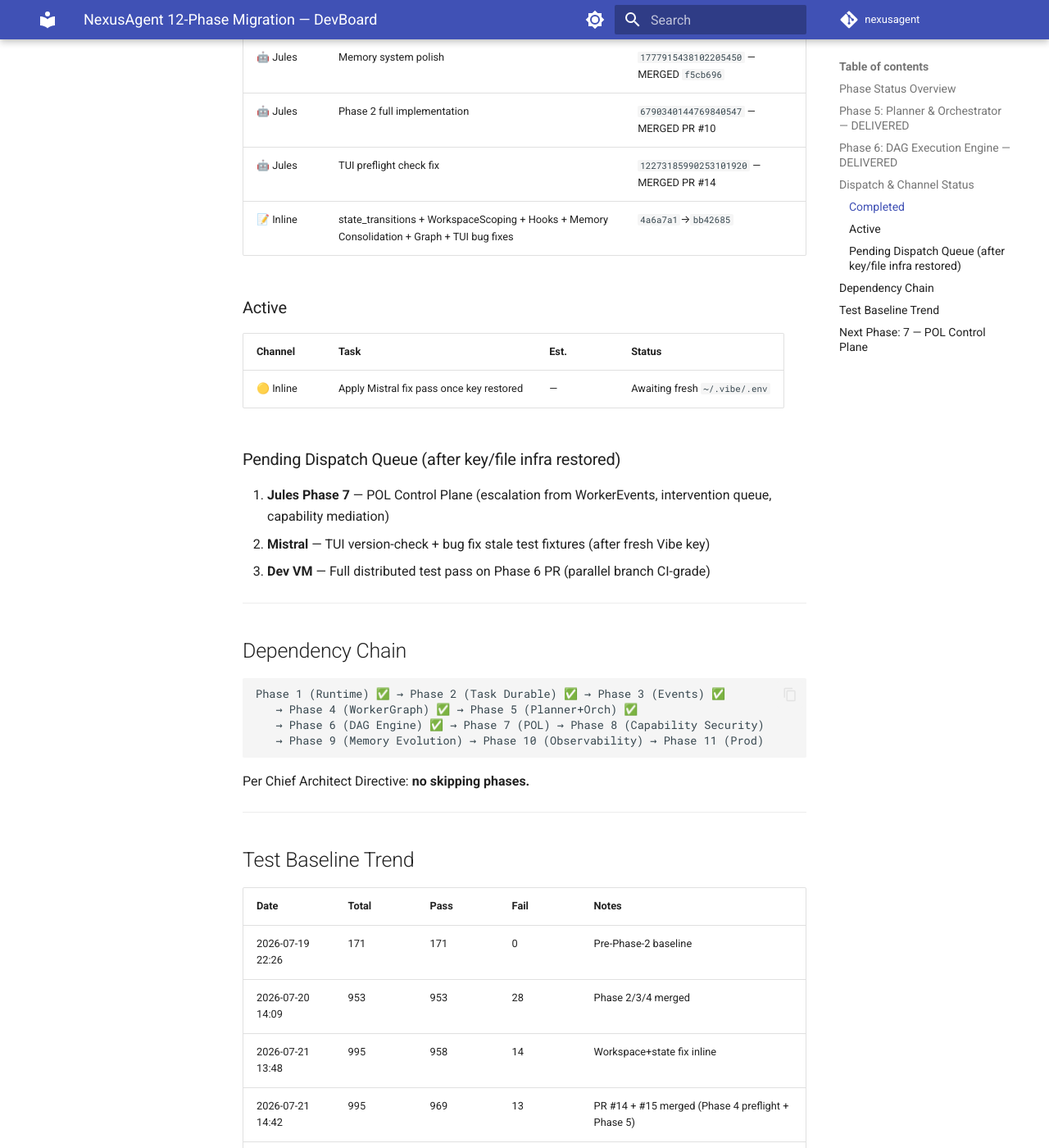
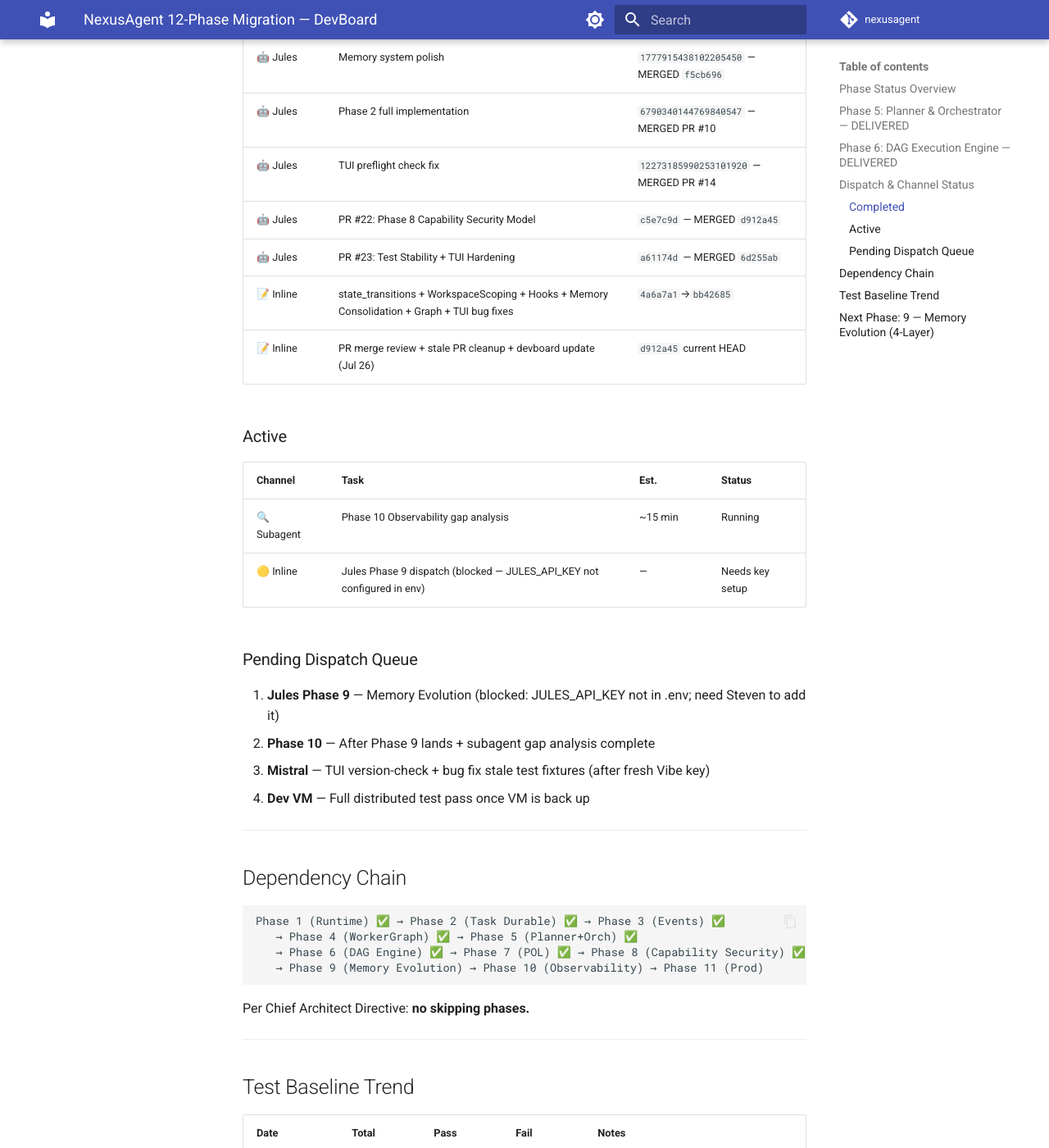
Before and after one commit to stephanos8926-lgtm/NexusAgent, an MkDocs documentation site: the page built from docs/devboard/README.md, in a window 1280 px wide and 1400 px high, scrolled down 2976 px. Shown: the whole window at 82% size. Built offline with MkDocs 1.6.1 and Material for MkDocs 9.7.7, drawn with Linux system fonts in a browser that asks for light colours; comment, search, counter and statistics services are not loaded; the version menu is left out; some of the changed text lies outside the part shown.

Commit message:
docs(devboard): update Phase 8 DELIVERED, Phase 9 NEXT, Jul 26 merges logged

````diff
--- a/docs/devboard/README.md
+++ b/docs/devboard/README.md
@@ -1,9 +1,9 @@
 # NexusAgent 12-Phase Migration — DevBoard
 
-> **Last updated:** 2026-07-21 16:48 EDT
+> **Last updated:** 2026-07-26 10:06 EDT
 > **Source:** docs/architecture/migration/
 > **Repository:** github.com/stephanos8926-lgtm/NexusAgent
-> **Test baseline:** 1001 collected · **992 passing · 0 failures · 9 skipped**
+> **Test baseline:** 1028 collected · **338 passing · 1 pre-existing E2E · 9 skipped**
 
 ---
 
@@ -18,9 +18,9 @@
 | 5 | Planner & Orchestrator | `05-planner-orchestrator.md` | ✅ **DELIVERED** | Lucien + Jules #892402...722 | `c674fb8` PR #15 |
 | 6 | DAG Execution Engine | `06-dag-execution-engine.md` | ✅ **DELIVERED** | Jules #264522...856 | `a04e409` PR #16 |
 | 7 | POL Control Plane | `07-pol-control-plane.md` | ✅ **DELIVERED** | Jules #661066...817 | `d5c7fb5→24fb128` PR #17 |
-| 8 | Capability Security Model | `08-capability-security-model.md` | 🔄 Jules | `11705737674507167788` IN_PROGRESS | — |
-| 9 | Memory Evolution (4-layer) | `09-memory-evolution.md` | 🟡 Queued | Prompt prepped | — |
-| 10 | Observability & Reliability | `10-observability-reliability.md` | 🟡 Queued | Prompt prepped | — |
+| 8 | Capability Security Model | `08-capability-security-model.md` | ✅ **DELIVERED** | Jules + Lucien | `6d255ab→d912a45` PR #22 + #23 |
+| 9 | Memory Evolution (4-layer) | `09-memory-evolution.md` | 🟡 **NEXT** | Ready to dispatch | — |
+| 10 | Observability & Reliability | `10-observability-reliability.md` | 🟡 Queued | Subagent researching | — |
 | 11 | Production Readiness | `11-production-readiness.md` | 🟡 Queued | Prompt prepped | — |
 | 12 | Master Finish (version + RAA + tag) | (inline) | 🟡 Queued | — | — |
 
@@ -71,17 +71,22 @@
 | 🤖 Jules | Memory system polish | `1777915438102205450` — MERGED `f5cb696` |
 | 🤖 Jules | Phase 2 full implementation | `6790340144769840547` — MERGED PR #10 |
 | 🤖 Jules | TUI preflight check fix | `12273185990253101920` — MERGED PR #14 |
+| 🤖 Jules | PR #22: Phase 8 Capability Security Model | `c5e7c9d` — MERGED `d912a45` |
+| 🤖 Jules | PR #23: Test Stability + TUI Hardening | `a61174d` — MERGED `6d255ab` |
 | 📝 Inline | state_transitions + WorkspaceScoping + Hooks + Memory Consolidation + Graph + TUI bug fixes | `4a6a7a1`→`bb42685` |
+| 📝 Inline | PR merge review + stale PR cleanup + devboard update (Jul 26) | `d912a45` current HEAD |
 
 ### Active
 | Channel | Task | Est. | Status |
 |---------|------|------|--------|
-| 🟡 Inline | Apply Mistral fix pass once key restored | — | Awaiting fresh `~/.vibe/.env` |
+| 🔍 Subagent | Phase 10 Observability gap analysis | ~15 min | Running |
+| 🟡 Inline | Jules Phase 9 dispatch (blocked — JULES_API_KEY not configured in env) | — | Needs key setup |
 
-### Pending Dispatch Queue (after key/file infra restored)
-1. **Jules Phase 7** — POL Control Plane (escalation from WorkerEvents, intervention queue, capability mediation)
-2. **Mistral** — TUI version-check + bug fix stale test fixtures (after fresh Vibe key)
-3. **Dev VM** — Full distributed test pass on Phase 6 PR (parallel branch CI-grade)
+### Pending Dispatch Queue
+1. **Jules Phase 9** — Memory Evolution (blocked: JULES_API_KEY not in .env; need Steven to add it)
+2. **Phase 10** — After Phase 9 lands + subagent gap analysis complete
+3. **Mistral** — TUI version-check + bug fix stale test fixtures (after fresh Vibe key)
+4. **Dev VM** — Full distributed test pass once VM is back up
 
 ---
 
@@ -89,7 +94,7 @@
 ```
 Phase 1 (Runtime) ✅ → Phase 2 (Task Durable) ✅ → Phase 3 (Events) ✅
    → Phase 4 (WorkerGraph) ✅ → Phase 5 (Planner+Orch) ✅
-   → Phase 6 (DAG Engine) ✅ → Phase 7 (POL) → Phase 8 (Capability Security)
+   → Phase 6 (DAG Engine) ✅ → Phase 7 (POL) ✅ → Phase 8 (Capability Security) ✅
    → Phase 9 (Memory Evolution) → Phase 10 (Observability) → Phase 11 (Prod)
 ```
 Per Chief Architect Directive: **no skipping phases.**
@@ -103,12 +108,14 @@
 | 2026-07-20 14:09 | 953 | 953 | 28 | Phase 2/3/4 merged |
 | 2026-07-21 13:48 | 995 | 958 | 14 | Workspace+state fix inline |
 | 2026-07-21 14:42 | 995 | 969 | 13 | PR #14 + #15 merged (Phase 4 preflight + Phase 5) |
-| 2026-07-21 16:32 | 991 | 980 | 1 | All clusters fixed, Phase 6 merged. Remaining: order-dependent `_ws_memory_dir` flake |
-| 2026-07-21 16:48 | 1001 | **992** | **0** | **Order-dep flakes eliminated** via autouse ContextVar reset fixtures. Master green. |
+| 2026-07-21 16:32 | 991 | 980 | 1 | All clusters fixed, Phase 6 merged |
+| 2026-07-21 16:48 | 1001 | **992** | **0** | Order-dep flakes eliminated. Master green. |
+| 2026-07-26 10:06 | 1028 | **338** | **1** | PR #23 + #22 merged. +14 security tests. 1 E2E needs live stack. |
 
 ---
 
-## Next Phase: 7 — POL Control Plane
-- Spec: `docs/architecture/migration/07-pol-control-plane.md`
-- Depends on: EventSubscribers (Phase 3), TaskStore (Phase 2), Worker Events (Phase 4)
-- Gating for: Capability Security Model (Phase 8)
+## Next Phase: 9 — Memory Evolution (4-Layer)
+- Spec: `docs/architecture/migration/09-memory-evolution.md`
+- Depends on: Phase 8 Capability Security Model (merged), existing memory modules
+- Status: 🟡 Ready to dispatch — blocked on JULES_API_KEY env setup
+- Subagent researching Phase 10 (Observability) readiness in parallel
````
